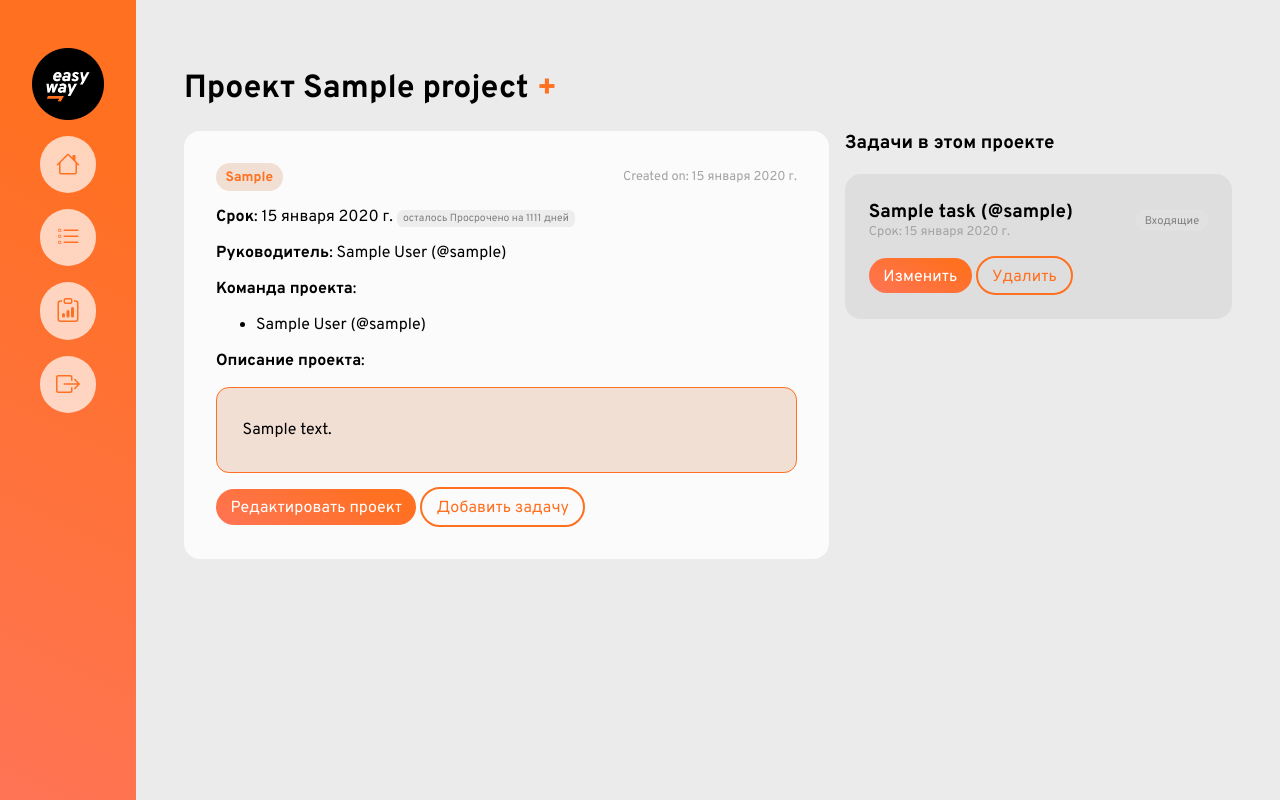
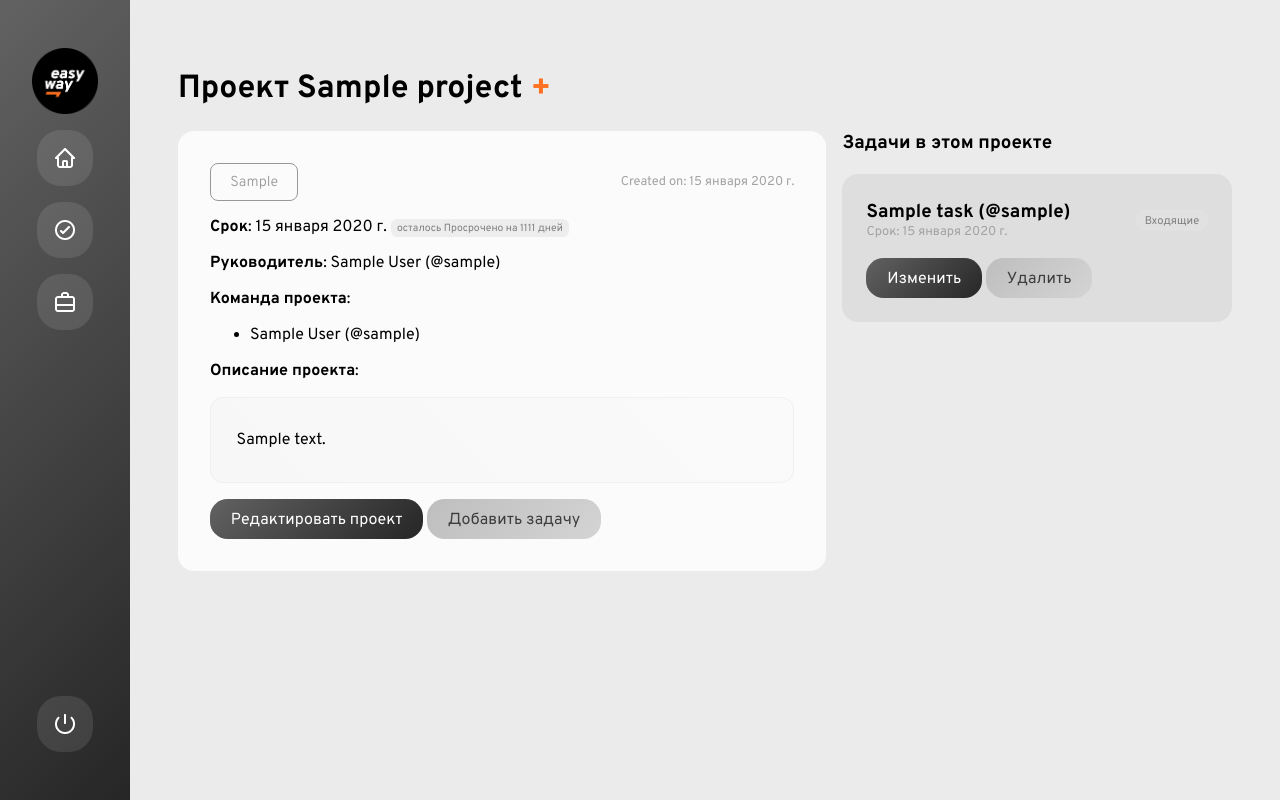
Before and after one commit to vlnko/pmx, a Django app: page /projects/p/detail/1/ in a window 1280 px wide. Run offline with Django 4.2, Linux system fonts and the light colour scheme; a user stored in the database is signed in; tables that the repository leaves empty hold one stand-in row (values such as "Sample post").

Commit message:
styling updates

```diff
--- a/projects/views.py
+++ b/projects/views.py
@@ -25,6 +25,7 @@ class ProjectCreateView(LoginRequiredMixin, CreateView):
 class ProjectListView(LoginRequiredMixin, ListView):
     model = Project
     context_object_name = 'projects'
+    ordering = 'deadline'
 
 
 class ProjectUpdateView(LoginRequiredMixin, UpdateView):
--- a/static/main.css
+++ b/static/main.css
@@ -39,69 +39,90 @@ a:hover {
 /* Navigation */
 .nav {
   display: flex;
+  justify-content: space-between;
   flex-direction: column;
   margin: 0;
   padding: 3rem 2rem;
   align-items: center;
-  background: linear-gradient(206.57deg, #ff7020 16.67%, #ff7455 100%);
+  background: linear-gradient(135deg, #626262 0%, #262626 100%);
+  /* background-color: #151515; */
   height: calc(100vh - 6rem);
   top: 0;
   left: 0;
   position: sticky;
 }
+.nav div {
+  display: flex;
+  flex-direction: column;
+  align-items: center;
+
+}
 .nav li {
   display: flex;
   list-style: none;
 }
-.nav li a {
-  display: flex;
+.nav a {
+  display: block;
   color: var(--col-prim);
   text-decoration: none;
   display: inline-block;
-  background-color: rgba(255, 255, 255, 0.7);
-  padding: 1rem 1rem 0.7rem;
-  border-radius: 5rem;
+  background-color: rgba(255, 255, 255, 0.1);
+  padding: 1rem;
+  border-radius: 1.5rem;
   margin-top: 1rem;
+  width: 24px;
+  height: 24px;
 }
-.nav li a:hover {
-  background-color: rgba(255, 255, 255, 0.6);
+.nav a:hover {
+  background-color: rgba(255, 255, 255, 0.05);
+}
+.nav a img {
+  display: block;
 }
 
 /* Buttons */
+[type='submit'] {
+  background: linear-gradient(135deg, #626262 0%, #262626 100%);
+  padding: 0.7rem 1.3rem 0.55rem;
+  border-radius: 1.1rem;
+  display: inline-block;
+  text-decoration: none;
+  color: white;
+  width: fit-content;
+  border: none;
+  cursor: pointer;
+
+}
 a.btn-primary {
-  background: linear-gradient(206.57deg, #ff7020 16.67%, #ff7455 100%);
-  padding: 0.55rem 0.9rem 0.4rem;
-  border-radius: 5rem;
+  background: linear-gradient(135deg, #626262 0%, #262626 100%);
+  padding: 0.7rem 1.3rem 0.55rem;
+  border-radius: 1.1rem;
   display: inline-block;
   text-decoration: none;
   color: white;
 }
 a.btn-primary:hover {
-  background: linear-gradient(206.57deg, #ff7020 16.67%, #ff4f28 100%);
+  background: linear-gradient(25deg, #626262 0%, #434343 100%);
 }
 .btn-secondary {
-  border: 2px solid var(--col-prim);
-  color: var(--col-prim);
-  padding: 0.55rem 0.9rem 0.4rem;
-  border-radius: 5rem;
+  background: linear-gradient(135deg, #bebebe 0%, #d4d4d4 100%);
+  border: none;
+  color: rgb(62, 62, 62);
+  padding: 0.7rem 1.3rem 0.55rem;
+  border-radius: 1.1rem;
   display: inline-block;
   text-decoration: none;
 }
 .btn-secondary:hover {
-  background-color: var(--col-prim-hov);
-  border: 2px solid var(--col-prim-hov);
-  color: white;
+  color: rgb(62, 62, 62);
+
+  background: linear-gradient(135deg, #bebebe 0%, #cacaca 100%);
 }
 .btn-secondary.btn-small {
   font-size: 0.8rem;
   padding: 0.25rem 0.5rem;
 }
-[type='submit'] {
-  background-color: var(--col-prim);
-  font-size: 1rem;
-  padding-bottom: 0.6rem;
-  cursor: pointer;
-}
+
 
 /* Project */
 .project-card {
@@ -148,9 +169,9 @@ a.btn-primary:hover {
 }
 .project-description {
   border-radius: 0.8rem;
-  border: solid 1px var(--col-prim);
+  border: solid 1px #f0f0f0;
   padding: 1rem 1.6rem;
-  background-color: var(--col-prim-lig);
+  background: linear-gradient(45deg, #f7f7f7 0%, #fafafa 100%);
 }
 .project-description h1,
 .project-description h2,
@@ -246,13 +267,14 @@ progress[value]::-moz-progress-bar {
 
 /* Tags */
 .tag-category {
-  background-color: var(--col-prim-lig);
-  color: var(--col-prim);
-  font-size: 0.85rem;
+  color: #989898;
+  font-size: .9rem;
   display: inline-block;
-  padding: 0.4rem 0.6rem 0.3rem;
-  border-radius: 5rem;
-  font-weight: 700;
+  font-weight: 300;
+  display: block;
+  padding: .6rem 1.2rem .45rem;
+  border: 1px solid #989898;
+  border-radius: .5rem;
 }
 .tag-grey {
   background-color: rgb(237, 237, 237);
--- a/templates/base.html
+++ b/templates/base.html
@@ -14,49 +14,15 @@
 </head>
 
 <body>
-    <ul class="nav">
-        <li><img src="{% static 'ew-ava.png' %}" style="width: 72px;"></li>
-        <li><a href="{% url 'project-home' %}">
-                <svg xmlns="http://www.w3.org/2000/svg" width="24" height="24" fill="var(--col-prim)" class="bi bi-house"
-                    viewBox="0 0 16 16">
-                    <path
-                        d="M8.707 1.5a1 1 0 0 0-1.414 0L.646 8.146a.5.5 0 0 0 .708.708L2 8.207V13.5A1.5 1.5 0 0 0 3.5 15h9a1.5 1.5 0 0 0 1.5-1.5V8.207l.646.647a.5.5 0 0 0 .708-.708L13 5.793V2.5a.5.5 0 0 0-.5-.5h-1a.5.5 0 0 0-.5.5v1.293L8.707 1.5ZM13 7.207V13.5a.5.5 0 0 1-.5.5h-9a.5.5 0 0 1-.5-.5V7.207l5-5 5 5Z" />
-                </svg>
-            </a></li>
-        <li><a href="{% url 'task-my' %}">
-                <svg xmlns="http://www.w3.org/2000/svg" width="24" height="24" fill="var(--col-prim)" class="bi bi-list-task"
-                    viewBox="0 0 16 16">
-                    <path fill-rule="evenodd"
-                        d="M2 2.5a.5.5 0 0 0-.5.5v1a.5.5 0 0 0 .5.5h1a.5.5 0 0 0 .5-.5V3a.5.5 0 0 0-.5-.5H2zM3 3H2v1h1V3z" />
-                    <path
-                        d="M5 3.5a.5.5 0 0 1 .5-.5h9a.5.5 0 0 1 0 1h-9a.5.5 0 0 1-.5-.5zM5.5 7a.5.5 0 0 0 0 1h9a.5.5 0 0 0 0-1h-9zm0 4a.5.5 0 0 0 0 1h9a.5.5 0 0 0 0-1h-9z" />
-                    <path fill-rule="evenodd"
-                        d="M1.5 7a.5.5 0 0 1 .5-.5h1a.5.5 0 0 1 .5.5v1a.5.5 0 0 1-.5.5H2a.5.5 0 0 1-.5-.5V7zM2 7h1v1H2V7zm0 3.5a.5.5 0 0 0-.5.5v1a.5.5 0 0 0 .5.5h1a.5.5 0 0 0 .5-.5v-1a.5.5 0 0 0-.5-.5H2zm1 .5H2v1h1v-1z" />
-                </svg>
-            </a></li>
-        <li><a href="{% url 'project-all' %}">
-                <svg xmlns="http://www.w3.org/2000/svg" width="24" height="24" fill="var(--col-prim)"
-                    class="bi bi-clipboard-data" viewBox="0 0 16 16">
-                    <path
-                        d="M4 11a1 1 0 1 1 2 0v1a1 1 0 1 1-2 0v-1zm6-4a1 1 0 1 1 2 0v5a1 1 0 1 1-2 0V7zM7 9a1 1 0 0 1 2 0v3a1 1 0 1 1-2 0V9z" />
-                    <path
-                        d="M4 1.5H3a2 2 0 0 0-2 2V14a2 2 0 0 0 2 2h10a2 2 0 0 0 2-2V3.5a2 2 0 0 0-2-2h-1v1h1a1 1 0 0 1 1 1V14a1 1 0 0 1-1 1H3a1 1 0 0 1-1-1V3.5a1 1 0 0 1 1-1h1v-1z" />
-                    <path
-                        d="M9.5 1a.5.5 0 0 1 .5.5v1a.5.5 0 0 1-.5.5h-3a.5.5 0 0 1-.5-.5v-1a.5.5 0 0 1 .5-.5h3zm-3-1A1.5 1.5 0 0 0 5 1.5v1A1.5 1.5 0 0 0 6.5 4h3A1.5 1.5 0 0 0 11 2.5v-1A1.5 1.5 0 0 0 9.5 0h-3z" />
-                </svg>
-            </a></li>
-        {% if user.is_authenticated %}
-        <li><a href="{% url 'logout' %}">
-                <svg xmlns="http://www.w3.org/2000/svg" width="24" height="24" fill="var(--col-prim)"
-                    class="bi bi-box-arrow-right" viewBox="0 0 16 16">
-                    <path fill-rule="evenodd"
-                        d="M10 12.5a.5.5 0 0 1-.5.5h-8a.5.5 0 0 1-.5-.5v-9a.5.5 0 0 1 .5-.5h8a.5.5 0 0 1 .5.5v2a.5.5 0 0 0 1 0v-2A1.5 1.5 0 0 0 9.5 2h-8A1.5 1.5 0 0 0 0 3.5v9A1.5 1.5 0 0 0 1.5 14h8a1.5 1.5 0 0 0 1.5-1.5v-2a.5.5 0 0 0-1 0v2z" />
-                    <path fill-rule="evenodd"
-                        d="M15.854 8.354a.5.5 0 0 0 0-.708l-3-3a.5.5 0 0 0-.708.708L14.293 7.5H5.5a.5.5 0 0 0 0 1h8.793l-2.147 2.146a.5.5 0 0 0 .708.708l3-3z" />
-                </svg>
-            </a></li>
-        {% endif %}
-    </ul>
+    <div class="nav">
+        <div>
+            <img src="{% static 'ew-ava.png' %}" style="width: 66px;">
+            <a href="{% url 'project-home' %}"><img src="{% static 'ic24-home.png' %}" alt=""></a>
+            <a href="{% url 'task-my' %}"><img src="{% static 'ic24-success.png' %}" alt=""></a>
+            <a href="{% url 'project-all' %}"><img src="{% static 'ic24-suitcase.png' %}" alt=""></a>
+        </div>
+        <a href="{% url 'logout' %}"><img src="{% static 'ic24-turn-off.png' %}" alt=""></a>
+    </div>
 
 
 
--- a/templates/projects/home.html
+++ b/templates/projects/home.html
@@ -25,6 +25,7 @@
 <br><br>
 <a href="{% url 'task-create' %}" class="btn-primary">Новая задача</a>
 <a href="{% url 'project-create' %}" class="btn-primary">Новый проект</a>
+<br><br>
 <div class="home-cols">
     <div>
         <h2>Мои задачи</h2>
--- a/templates/projects/project_create.html
+++ b/templates/projects/project_create.html
@@ -15,7 +15,7 @@
             {{ field }}
         </p>
 	{% endfor %}
-    <button type="submit">Создать новый проект</button>
+    <input type="submit" value="Создать новый проект">
   </form>
 
 
--- a/templates/projects/project_detail.html
+++ b/templates/projects/project_detail.html
@@ -5,29 +5,28 @@
 
 {% block content %}
     <h1>Проект {{ project.title }} <a href="{% url 'task-create' %}" style="text-decoration: none;">+</a></h1>
-
     <div>
-
         <div class="flex-r">
-
             <div class="project-detail-left card">
                 <div class="space-between">
                     <span class="tag-category">{{ project.category }}</span>
                     <p class="project-date">Created on: {{ project.created }}</p>
                 </div>
-            <p><b>Срок</b>: {{ project.deadline }} <span class="tag-grey">осталось {{ project.days_remaining }}</span></p>
+                <p>
+                    <b>Срок</b>: {{ project.deadline }}
+                    <span class="tag-grey">осталось {{ project.days_remaining }}</span>
+                </p>
                 <p><b>Руководитель</b>: {{ project.head }}</p>
-            <p><b>Команда проекта</b>:
+                <b>Команда проекта</b>:
+                <ul>
                     {% for mate in project.project_team.all %}
-                    <ul>
                         <li>{{ mate.first_name }} {{ mate.last_name }} (@{{ mate.username }})</li>
+                    {% endfor %}
                 </ul>
-
-                {% endfor %}
-            </p>
                 <p><b>Описание проекта</b>:</p>
                 <div class="project-description">{{ project.description|safe|linebreaks }}</div>
-            <a class="btn-primary" href="{%url 'project-update' project.id %}" style="margin-top: 1rem;">Редактировать проект</a>
+                <a class="btn-primary" href="{%url 'project-update' project.id %}" style="margin-top: 1rem;">Редактировать
+                    проект</a>
                 <a href="{% url 'task-create' %}" class="btn-secondary">Добавить задачу</a>
             </div>
 
@@ -41,7 +40,8 @@
                                     <h3 style="margin: 0;">
                                         <a href="{%url 'task-detail' task.id %}">
                                             {{ task.title }} (@{{ task.executor.username }})
-                                        </a></h3>
+                                        </a>
+                                    </h3>
                                     <p class="project-date">Срок: {{ task.date_end }}</p>
                                 </div>
                                 <p class="status-{{ task.status }}">{{ task.get_status_display }}</p>
@@ -55,20 +55,7 @@
                         <h3 style="color: gainsboro;">В этом проекте пока нет задач.</h3>
                     </div>
                 {% endif %}
-
             </div>
-
         </div>
-
-
-
-
-
-
-
-
     </div>
-
-
-
 {% endblock %}
--- a/templates/projects/task_create.html
+++ b/templates/projects/task_create.html
@@ -15,7 +15,7 @@
             {{ field }}
         </p>
 	{% endfor %}
-    <button type="submit">Создать новую задачу</button>
+    <input type="submit" value="Создать новую задачу">
   </form>
 
 
--- a/templates/projects/task_detail.html
+++ b/templates/projects/task_detail.html
@@ -6,8 +6,8 @@
 {% block content %}
     <h1>Детали задачи {{ task.title }}</h1>
 
-    <a href="{% url 'project-detail' task.project.id %}" class="btn-secondary btn-small" style="margin-bottom: 1rem;">К проекту</a>
-    <a href="{% url 'task-my' %}" class="btn-secondary btn-small" style="margin-bottom: 1rem;">К моим задачам</a>
+    <a href="{% url 'project-detail' task.project.id %}" class="btn-secondary" style="margin-bottom: 1rem;">К проекту</a>
+    <a href="{% url 'task-my' %}" class="btn-secondary" style="margin-bottom: 1rem;">К моим задачам</a>
     <div class="card">
         <div class="space-between">
             <div>
```
Also changed, not shown: other parts of static/main.css (+10 -16 lines), templates/registration/login.html (+26 -10 lines), static/ic24-home.png (added), static/ic24-success.png (added), static/ic24-suitcase.png (added), static/ic24-turn-off.png (added). Lines whose indentation alone changed are shown as unchanged.
